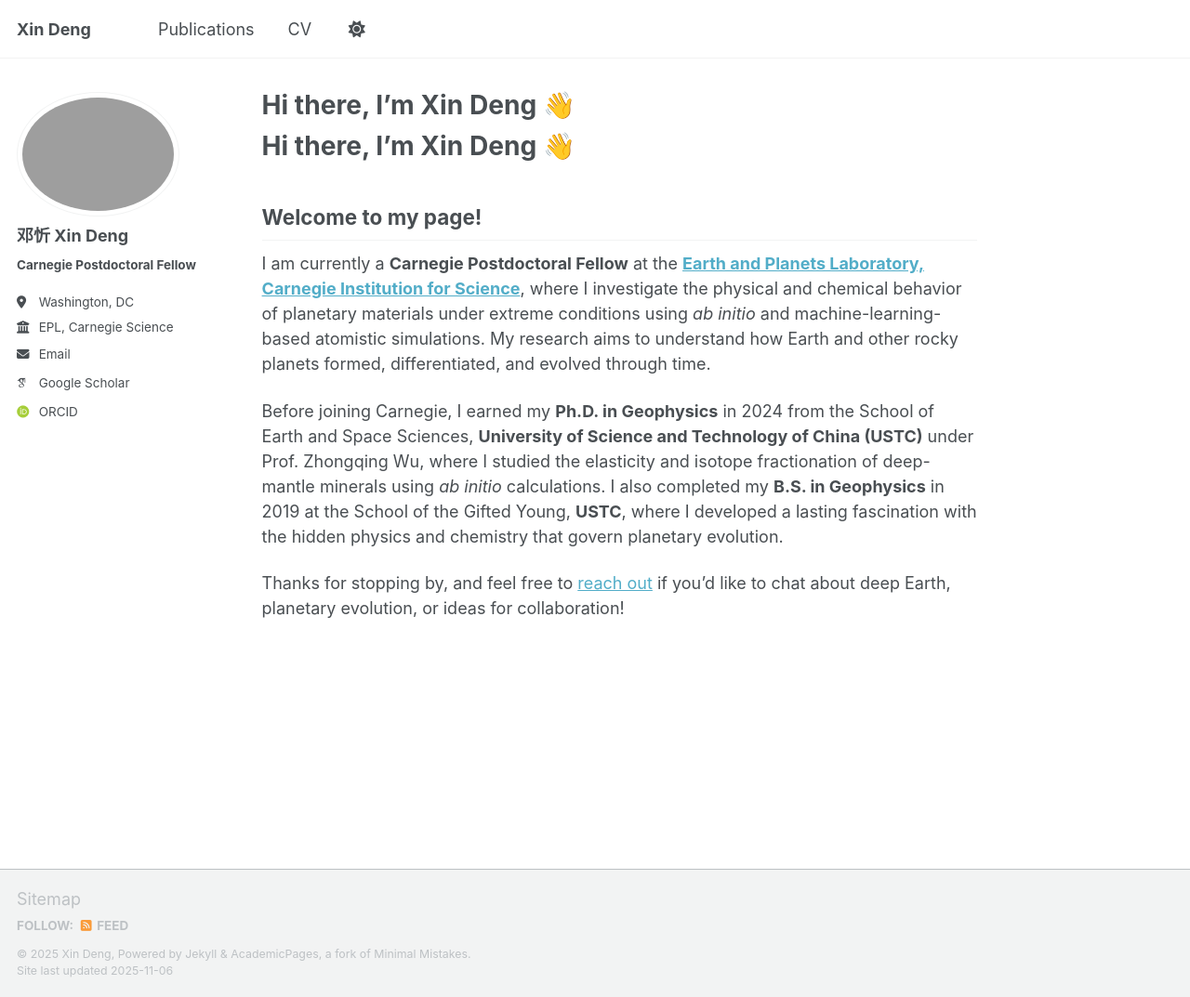
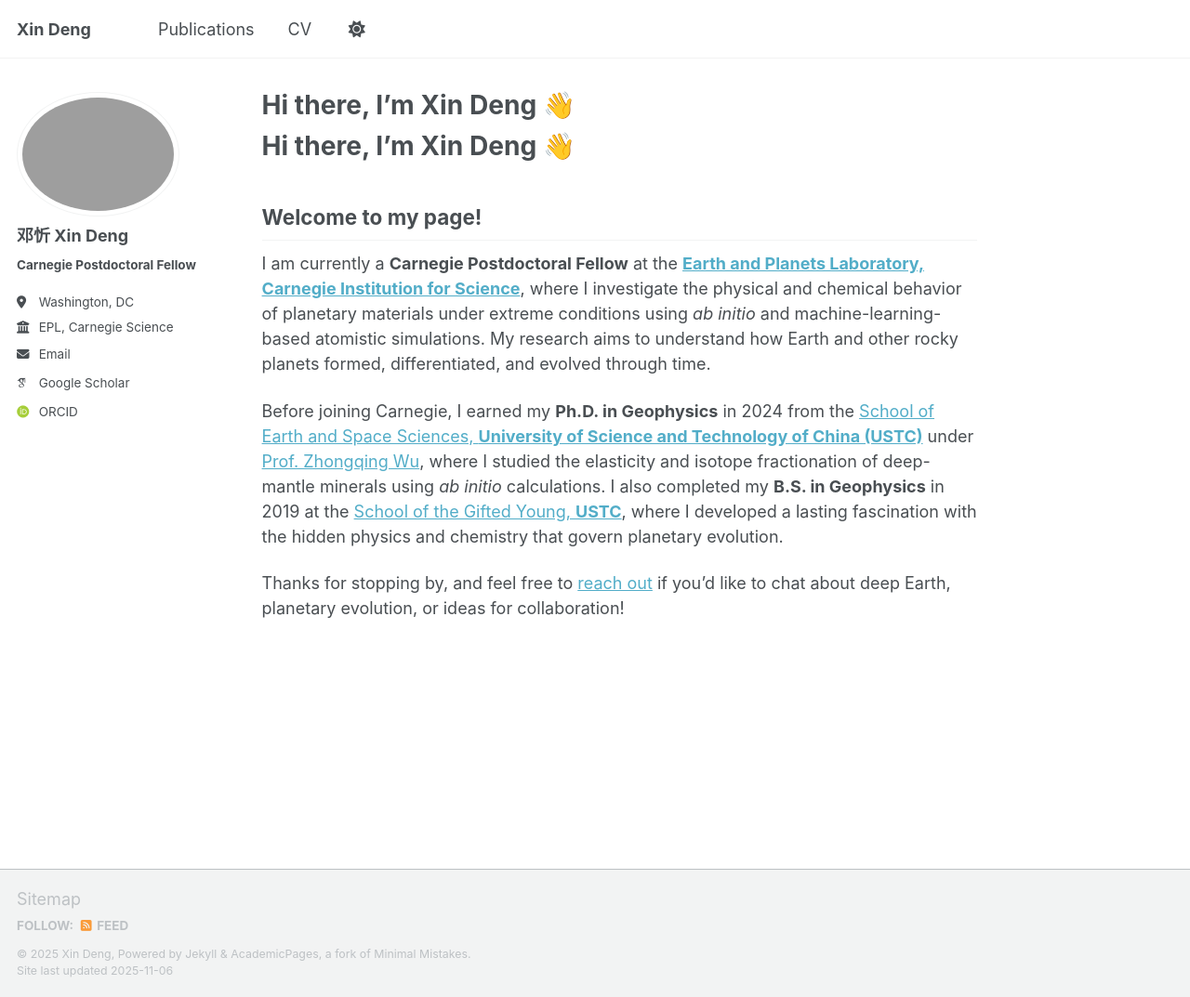
Before and after one commit to x1nd3ng/x1nd3ng.github.io, a Jekyll site: the page built from _pages/about.md, in a window 1280 px wide and 1073 px high. Shown: the whole window at 93% size. Built offline with Jekyll 4.4.1, drawn with Linux system fonts in a browser that asks for light colours; some web fonts are replaced; a script that is not in the unit is left out; our own code applies the rules of GitHub Pages for plain Markdown files; part of the change alters nothing that is shown.

```diff
--- a/_pages/about.md
+++ b/_pages/about.md
@@ -14,6 +14,6 @@ redirect_from:
 
 I am currently a **Carnegie Postdoctoral Fellow** at the [**Earth and Planets Laboratory, Carnegie Institution for Science**](https://carnegiescience.edu/epl), where I investigate the physical and chemical behavior of planetary materials under extreme conditions using *ab initio* and machine-learning-based atomistic simulations. My research aims to understand how Earth and other rocky planets formed, differentiated, and evolved through time.
 
-Before joining Carnegie, I earned my **Ph.D. in Geophysics** in 2024 from the School of Earth and Space Sciences, **University of Science and Technology of China (USTC)** under Prof. Zhongqing Wu, where I studied the elasticity and isotope fractionation of deep-mantle minerals using *ab initio* calculations. I also completed my **B.S. in Geophysics** in 2019 at the School of the Gifted Young, **USTC**, where I developed a lasting fascination with the hidden physics and chemistry that govern planetary evolution.
+Before joining Carnegie, I earned my **Ph.D. in Geophysics** in 2024 from the [School of Earth and Space Sciences, **University of Science and Technology of China (USTC)**](https://en.ess.ustc.edu.cn/) under [Prof. Zhongqing Wu](https://scholar.google.com/citations?user=if0IjSUAAAAJ), where I studied the elasticity and isotope fractionation of deep-mantle minerals using *ab initio* calculations. I also completed my **B.S. in Geophysics** in 2019 at the [School of the Gifted Young, **USTC**](https://en.scgy.ustc.edu.cn/), where I developed a lasting fascination with the hidden physics and chemistry that govern planetary evolution.
 
 Thanks for stopping by, and feel free to [reach out](mailto:xdeng@carnegiescience.edu) if you’d like to chat about deep Earth, planetary evolution, or ideas for collaboration!
```
